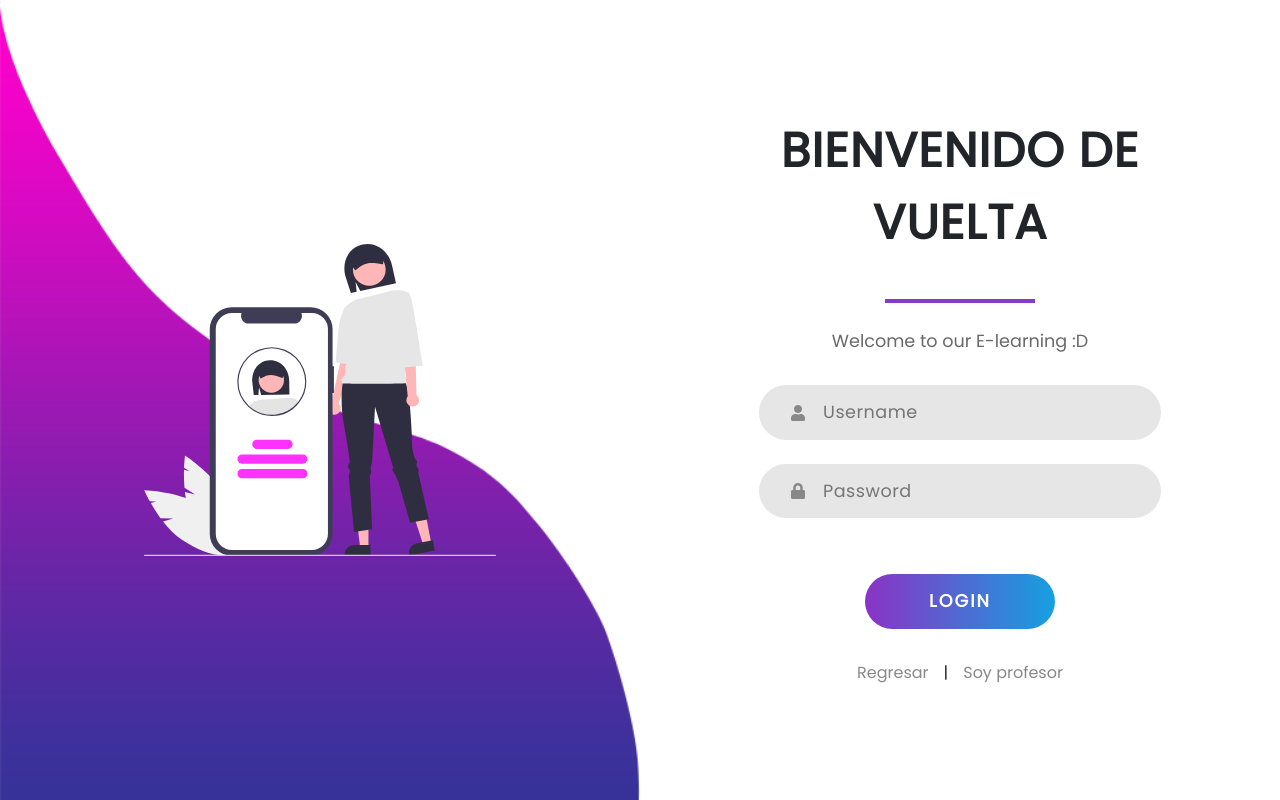
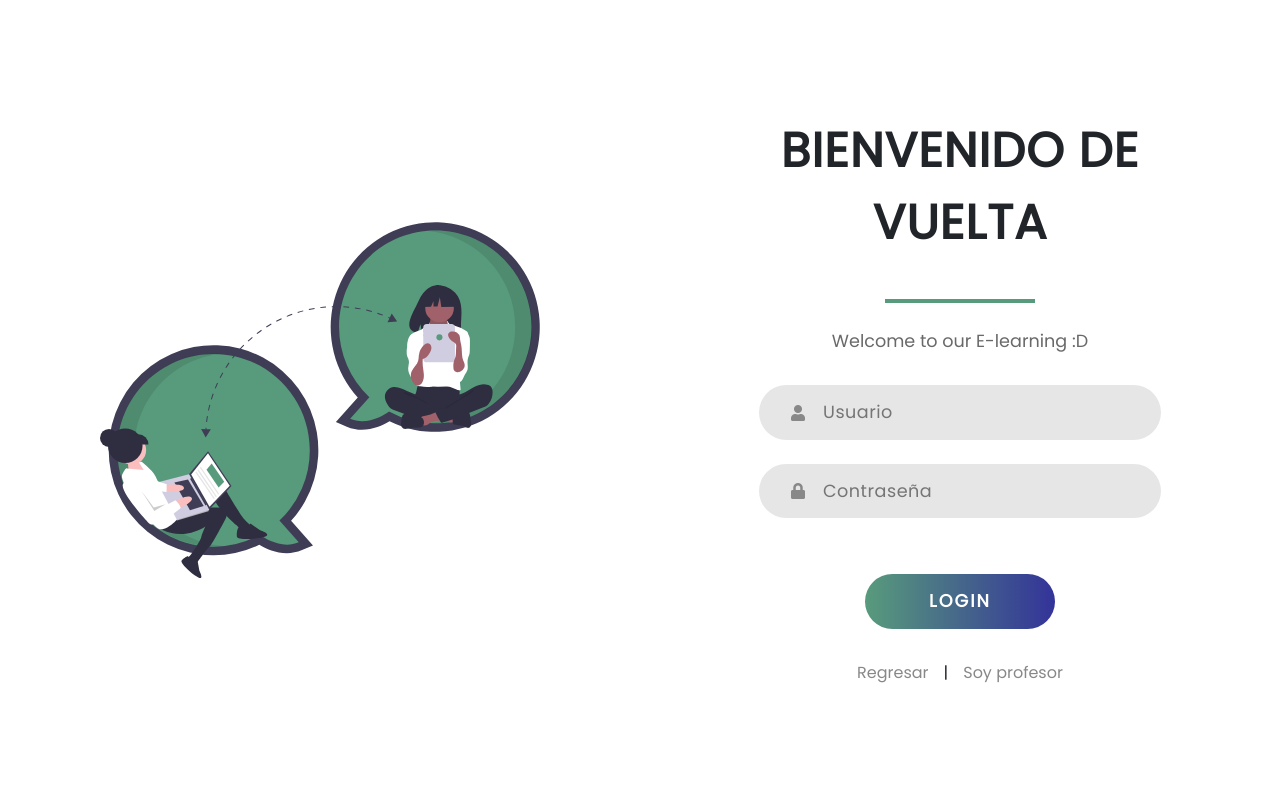
Before and after one commit to School-One/school-one-frontend, a React (Create React App) app: page /login in a window 1280 px wide. Built offline with nearby package versions, Linux system fonts and the light colour scheme.

Commit message:
Update Login design

```diff
--- /dev/null
+++ b/src/pages/login/Login.module.css
@@ -0,0 +1,127 @@
+.bodyLogin {
+    font-family: "Poppins", sans-serif !important;
+    min-height: 100vh;
+    width: 100%;
+    display: grid;
+    grid-template-columns: 1fr 1fr;
+}
+
+section {
+    display: flex;
+    justify-content: center;
+    align-items: center;
+}
+
+.main {
+    padding: 0px !important;
+}
+
+.loginxcontainer {
+    max-width: 450px;
+    padding: 24px;
+    display: flex;
+    flex-direction: column;
+    align-items: center;
+}
+
+.title {
+    text-transform: uppercase;
+    font-size: 3em;
+    font-weight: bold;
+    text-align: center;
+    letter-spacing: 1px;
+}
+
+.separator {
+    width: 150px;
+    height: 4px;
+    background-color: var(--green-color);
+    margin: 24px;
+}
+
+.welcomexmessage {
+    text-align: center;
+    font-size: 1.1em;
+    line-height: 28px;
+    margin-bottom: 30px;
+    color: #696969;
+}
+
+.loginxform {
+    width: 100%;
+    display: flex;
+    flex-direction: column;
+}
+
+.formxcontrol {
+    width: 100%;
+    position: relative;
+    margin-bottom: 24px;
+    text-align: center;
+}
+
+.form_control_links {
+    display: flex;
+    justify-content: center;
+    gap: 15px;
+    text-align: center;
+}
+
+.input_login,
+.button {
+    border: none;
+    outline: none;
+    border-radius: 30px;
+    font-size: 1.1em;
+}
+
+.input_login {
+    width: 100%;
+    background: #e6e6e6;
+    color: #333;
+    letter-spacing: 0.5px;
+    padding: 14px 64px;
+}
+
+.input_login ~ i {
+    position: absolute;
+    left: 32px;
+    top: 50%;
+    transform: translateY(-50%);
+    color: #888;
+    transition: color 0.4s;
+}
+
+.input_login:focus ~ i {
+    color: var(--green-color);
+}
+
+.buttonSubmit {
+    border: none;
+    outline: none;
+    border-radius: 30px;
+    font-size: 1.1em;
+    color: #fff;
+    padding: 14px 64px;
+    margin: 32px auto;
+    text-transform: uppercase;
+    letter-spacing: 2px;
+    font-weight: bold;
+    background-image: linear-gradient(
+        to right,
+        var(--green-color),
+        var(--blue-color)
+    );
+    cursor: pointer;
+    transition: opacity 0.4s;
+}
+
+.buttonSubmit:hover {
+    opacity: 0.9;
+}
+
+.comeback {
+    align-items: center;
+    text-decoration: none !important;
+    color: #888;
+}
--- a/src/pages/login/LoginScreen.jsx
+++ b/src/pages/login/LoginScreen.jsx
@@ -9,117 +9,10 @@ import { AuthContext } from "../../context/auth";
 //COMPONENTS
 import LoadingBox from "../../components/main/loadingBox/LoadingBox";
 import MessageBox from "../../components/main/messageBox/MessageBox";
-import ImageSVG from "../../img/img.svg";
+import CollaborationImage from "../../img/real_time_collaboration.svg";
+import styles from "./Login.module.css";
 
 const LoginStyled = styled.div`
-    .body-login {
-        font-family: "Poppins", sans-serif !important;
-        min-height: 100vh;
-        width: 100%;
-        display: grid;
-        grid-template-columns: 1fr 1fr;
-    }
-    section {
-        display: flex;
-        justify-content: center;
-        align-items: center;
-    }
-    .main {
-        padding: 0px !important;
-    }
-    .loginxcontainer {
-        max-width: 450px;
-        padding: 24px;
-        display: flex;
-        flex-direction: column;
-        align-items: center;
-    }
-
-    .title {
-        text-transform: uppercase;
-        font-size: 3em;
-        font-weight: bold;
-        text-align: center;
-        letter-spacing: 1px;
-    }
-
-    .separator {
-        width: 150px;
-        height: 4px;
-        background-color: #843bc7;
-        margin: 24px;
-    }
-
-    .welcomexmessage {
-        text-align: center;
-        font-size: 1.1em;
-        line-height: 28px;
-        margin-bottom: 30px;
-        color: #696969;
-    }
-
-    .loginxform {
-        width: 100%;
-        display: flex;
-        flex-direction: column;
-    }
-
-    .formxcontrol {
-        width: 100%;
-        position: relative;
-        margin-bottom: 24px;
-        text-align: center;
-    }
-    .form_control_links {
-        display: flex;
-        justify-content: center;
-        gap: 15px;
-        text-align: center;
-    }
-    .input_login,
-    .button {
-        border: none;
-        outline: none;
-        border-radius: 30px;
-        font-size: 1.1em;
-    }
-    .input_login {
-        width: 100%;
-        background: #e6e6e6;
-        color: #333;
-        letter-spacing: 0.5px;
-        padding: 14px 64px;
-    }
-    .input_login ~ i {
-        position: absolute;
-        left: 32px;
-        top: 50%;
-        transform: translateY(-50%);
-        color: #888;
-        transition: color 0.4s;
-    }
-    .input_login:focus ~ i {
-        color: #843bc7;
-    }
-    .button.submit {
-        color: #fff;
-        padding: 14px 64px;
-        margin: 32px auto;
-        text-transform: uppercase;
-        letter-spacing: 2px;
-        font-weight: bold;
-        background-image: linear-gradient(to right, #8b33c5, #15a0e1);
-        cursor: pointer;
-        transition: opacity 0.4s;
-    }
-    .button.submit:hover {
-        opacity: 0.9;
-    }
-    .comeback {
-        align-items: center;
-        text-decoration: none !important;
-        color: #888;
-    }
     @media only screen and (max-width: 768px) {
         .side {
             display: none !important;
@@ -168,15 +61,19 @@ export default function LoginScreen(props) {
 
     return (
         <LoginStyled>
-            <div className="body-login">
-                <section className="side">
-                    <img src={ImageSVG} alt="a" className="sideimage" />
+            <div className={styles.bodyLogin}>
+                <section className={styles.side}>
+                    <img
+                        src={CollaborationImage}
+                        alt="a"
+                        className={styles.sideimage}
+                    />
                 </section>
 
-                <section className="main">
-                    <div className="loginxcontainer">
-                        <p className="title">Bienvenido de vuelta</p>
-                        <div className="separator" />
+                <section className={styles.main}>
+                    <div className={styles.loginxcontainer}>
+                        <p className={styles.title}>Bienvenido de vuelta</p>
+                        <div className={styles.separator} />
                         {loading ? (
                             <LoadingBox></LoadingBox>
                         ) : errors ? (
@@ -185,47 +82,55 @@ export default function LoginScreen(props) {
                             </MessageBox>
                         ) : (
                             <>
-                                <p className="welcomexmessage">
+                                <p className={styles.welcomexmessage}>
                                     Welcome to our E-learning :D
                                 </p>
                             </>
                         )}
 
-                        <form className="loginxform" onSubmit={submitHandler}>
-                            <div className="formxcontrol">
+                        <form
+                            className={styles.loginxform}
+                            onSubmit={submitHandler}
+                        >
+                            <div className={styles.formxcontrol}>
                                 <input
                                     type="text"
-                                    placeholder="Username"
+                                    placeholder="Usuario"
                                     value={email}
                                     onChange={(e) =>
                                         onChange(e.target.value, "email")
                                     }
-                                    className="input_login"
+                                    className={styles.input_login}
                                     autoComplete="true"
                                 />
                                 <i className="fa fa-user"></i>
                             </div>
-                            <div className="formxcontrol">
+                            <div className={styles.formxcontrol}>
                                 <input
                                     type="password"
-                                    placeholder="Password"
+                                    placeholder="Contraseña"
                                     value={password}
                                     onChange={(e) =>
                                         onChange(e.target.value, "password")
                                     }
-                                    className="input_login"
+                                    className={styles.input_login}
                                     autoComplete="true"
                                 />
                                 <i className="fa fa-lock"></i>
                             </div>
-                            <button className="button submit">Login</button>
+                            <button className={styles.buttonSubmit}>
+                                Login
+                            </button>
 
-                            <div className="form_control_links">
-                                <Link to="/" className="comeback">
+                            <div className={styles.form_control_links}>
+                                <Link to="/" className={styles.comeback}>
                                     Regresar
                                 </Link>
                                 |
-                                <Link to="/login-teacher" className="comeback">
+                                <Link
+                                    to="/login-teacher"
+                                    className={styles.comeback}
+                                >
                                     Soy profesor
                                 </Link>
                             </div>
```
Also changed, not shown: src/img/img.svg (deleted), src/img/real_time_collaboration.svg (added).
